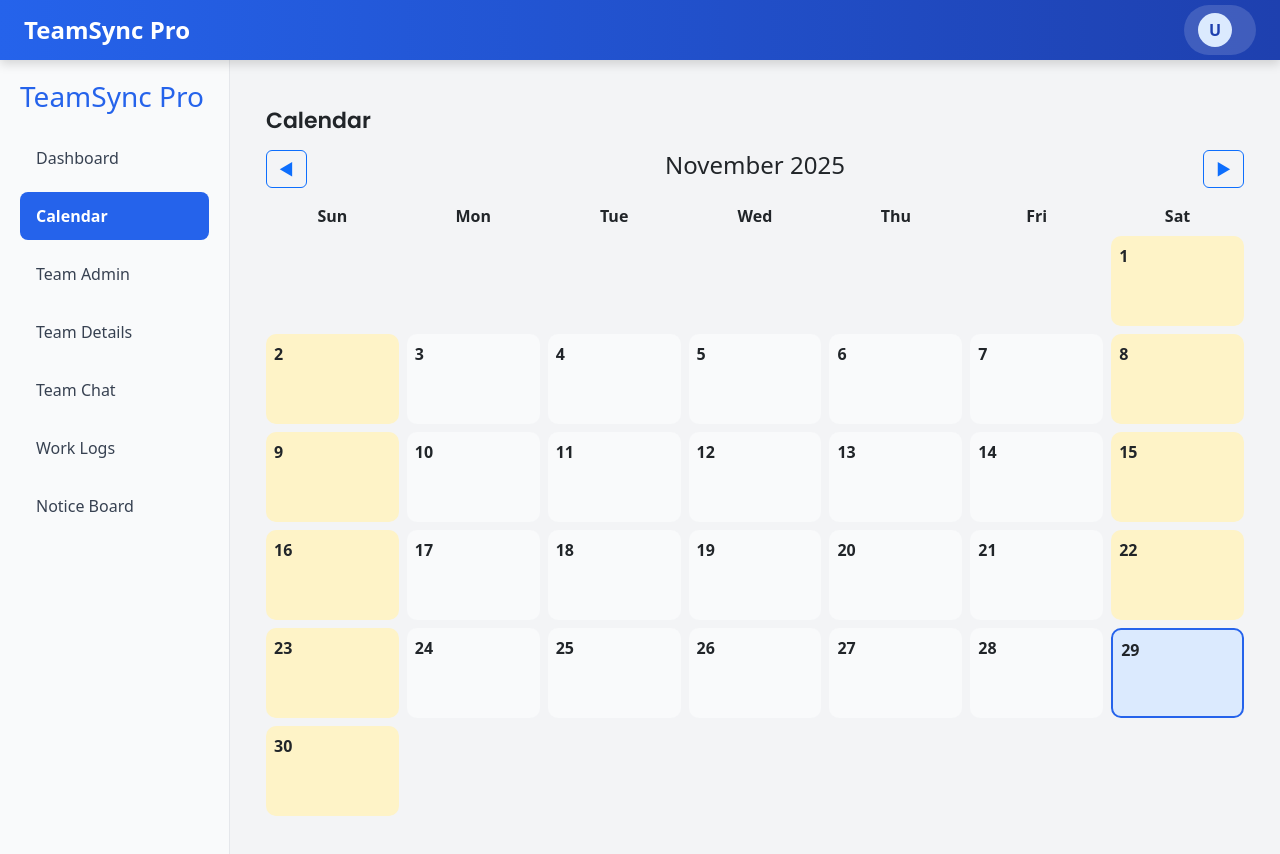
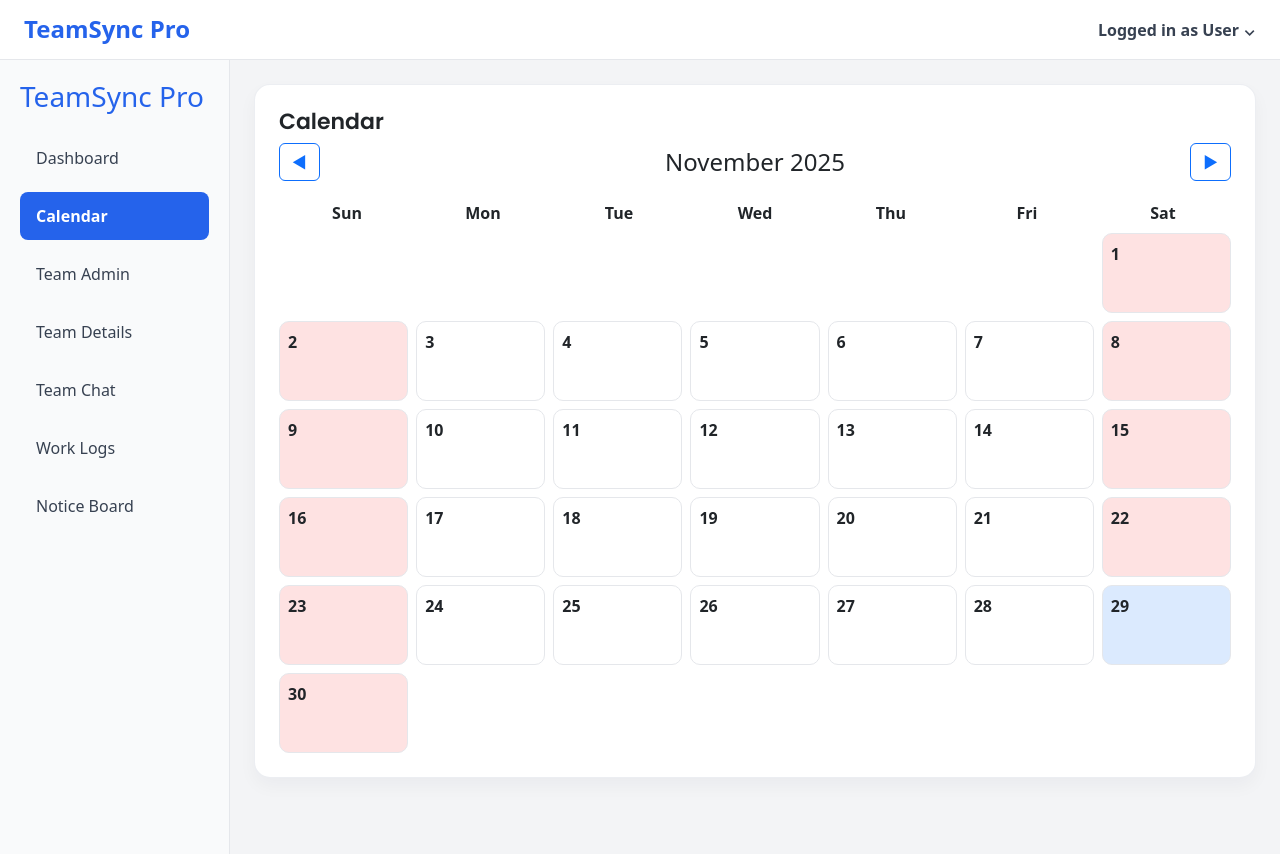
Before and after one commit to ianshusharmaa/teamsync-pro, a React (Create React App) app in the folder client/: page /app in a window 1280 px wide. Both pictures are taken after a click on the element "Calendar". Shown: the top 854 px of the page. Built offline with nearby package versions, Linux system fonts and the light colour scheme; no server answers.

Commit message:
enhance Navbar with logout confirmation and improve CalendarPage holiday management

```diff
--- a/client/src/components/Navbar.jsx
+++ b/client/src/components/Navbar.jsx
@@ -1,110 +1,93 @@
 import React, { useState } from "react";
-import { useNavigate } from "react-router-dom";
+import Swal from "sweetalert2";
 
 function Navbar() {
-  // state
+  const user = JSON.parse(localStorage.getItem("user"));
   const [open, setOpen] = useState(false);
-  const navigate = useNavigate();
 
-  // user data
-  const user = JSON.parse(localStorage.getItem("user"));
-
-  // logout
+  // logout handler
   const handleLogout = () => {
-    localStorage.clear();
-    navigate("/");
-    window.location.reload();
+    Swal.fire({
+      title: "Logout?",
+      text: "Are you sure you want to logout?",
+      icon: "warning",
+      showCancelButton: true,
+      confirmButtonText: "Yes, logout",
+      cancelButtonText: "Cancel",
+    }).then((res) => {
+      if (res.isConfirmed) {
+        localStorage.clear();
+        window.location.href = "/";
+      }
+    });
   };
 
   return (
     <div
       style={{
         height: "60px",
-        background: "linear-gradient(90deg,#2563EB,#1E40AF)",
+        background: "#ffffff",
+        borderBottom: "1px solid #E5E7EB",
+        padding: "0 24px",
         display: "flex",
         justifyContent: "space-between",
         alignItems: "center",
-        padding: "0 24px",
-        color: "white",
-        position: "sticky",
-        top: 0,
-        zIndex: 100,
-        boxShadow: "0 4px 10px rgba(0,0,0,0.15)",
       }}
     >
       {/* app name */}
-      <h4 style={{ margin: 0, fontWeight: 600 }}>TeamSync Pro</h4>
+      <h4 style={{ margin: 0, color: "#2563EB", fontWeight: 700 }}>
+        TeamSync Pro
+      </h4>
 
-      {/* user menu */}
+      {/* user dropdown */}
       <div style={{ position: "relative" }}>
         <div
           onClick={() => setOpen(!open)}
           style={{
-            display: "flex",
-            alignItems: "center",
-            gap: 10,
             cursor: "pointer",
-            background: "rgba(255,255,255,0.15)",
-            padding: "8px 14px",
-            borderRadius: "30px",
-            transition: "0.3s",
+            fontWeight: 600,
+            color: "#374151",
           }}
         >
-          <div
-            style={{
-              width: 34,
-              height: 34,
-              borderRadius: "50%",
-              background: "#DBEAFE",
-              color: "#1E40AF",
-              display: "flex",
-              alignItems: "center",
-              justifyContent: "center",
-              fontWeight: 700,
-            }}
-          >
-            {user?.fullName?.charAt(0) || "U"}
-          </div>
-
-          <span style={{ fontSize: 14 }}>{user?.fullName}</span>
+          Logged in as {user?.fullName || "User"} ⌄
         </div>
 
-        {/* dropdown */}
         {open && (
           <div
             style={{
               position: "absolute",
               right: 0,
-              top: "50px",
+              top: "40px",
               width: "200px",
-              background: "white",
-              color: "#111827",
+              background: "#ffffff",
+              border: "1px solid #E5E7EB",
               borderRadius: "10px",
-              boxShadow: "0 10px 25px rgba(0,0,0,0.2)",
+              boxShadow: "0 10px 25px rgba(0,0,0,0.08)",
               overflow: "hidden",
-              animation: "fadeIn 0.2s ease",
+              zIndex: 10,
             }}
           >
-            <div style={{ padding: "12px", borderBottom: "1px solid #E5E7EB" }}>
-              <b>{user?.fullName}</b>
-              <p style={{ fontSize: 12, color: "#6B7280", margin: 0 }}>
-                {user?.email}
-              </p>
+            <div
+              style={{
+                padding: "12px 16px",
+                cursor: "pointer",
+                borderBottom: "1px solid #E5E7EB",
+              }}
+              onClick={() =>
+                Swal.fire("Settings", "Settings page coming soon", "info")
+              }
+            >
+              ⚙ Settings
             </div>
 
             <div
-              onClick={() => {
-                setOpen(false);
-                navigate("/app/settings");
+              style={{
+                padding: "12px 16px",
+                cursor: "pointer",
+                color: "#DC2626",
+                fontWeight: 600,
               }}
-              style={menuItem}
-            >
-              ⚙️ Settings
-            </div>
-
-            <div
               onClick={handleLogout}
-              style={{ ...menuItem, color: "#DC2626" }}
             >
               🚪 Logout
             </div>
@@ -115,12 +98,4 @@ function Navbar() {
   );
 }
 
-// menu item style
-const menuItem = {
-  padding: "12px 16px",
-  cursor: "pointer",
-  transition: "0.2s",
-  fontSize: 14,
-};
-
 export default Navbar;
--- a/client/src/pages/CalendarPage.jsx
+++ b/client/src/pages/CalendarPage.jsx
@@ -1,184 +1,193 @@
 import React, { useEffect, useState } from "react";
 import Swal from "sweetalert2";
-import { API_BASE_URL } from "../api";
+
+// basic indian holidays (static)
+const INDIAN_HOLIDAYS = {
+  "01-26": "Republic Day",
+  "08-15": "Independence Day",
+  "10-02": "Gandhi Jayanti",
+};
 
 function CalendarPage() {
-  // current date
   const today = new Date();
+  const [currentMonth, setCurrentMonth] = useState(today.getMonth());
+  const [currentYear, setCurrentYear] = useState(today.getFullYear());
+  const [selectedDate, setSelectedDate] = useState(null);
+  const [holidays, setHolidays] = useState({});
 
-  // state
-  const [month, setMonth] = useState(today.getMonth());
-  const [year, setYear] = useState(today.getFullYear());
-  const [selectedDate, setSelectedDate] = useState(null);
-  const [selectedLabel, setSelectedLabel] = useState("");
+  // load saved holidays
+  useEffect(() => {
+    const saved = localStorage.getItem("calendarHolidays");
+    if (saved) setHolidays(JSON.parse(saved));
+  }, []);
 
-  // indian holidays
-  const fixedHolidays = {
-    "01-26": "Republic Day",
-    "08-15": "Independence Day",
-    "10-02": "Gandhi Jayanti",
+  // save holidays
+  useEffect(() => {
+    localStorage.setItem("calendarHolidays", JSON.stringify(holidays));
+  }, [holidays]);
+
+  const daysInMonth = new Date(currentYear, currentMonth + 1, 0).getDate();
+  const firstDay = new Date(currentYear, currentMonth, 1).getDay();
+
+  // check today
+  const isToday = (d) =>
+    d === today.getDate() &&
+    currentMonth === today.getMonth() &&
+    currentYear === today.getFullYear();
+
+  // check weekend
+  const isWeekend = (dayIndex) => dayIndex === 0 || dayIndex === 6;
+
+  // check indian holiday
+  const isIndianHoliday = (date) => {
+    const key = `${String(currentMonth + 1).padStart(2, "0")}-${String(
+      date
+    ).padStart(2, "0")}`;
+    return INDIAN_HOLIDAYS[key];
   };
 
-  // calendar calculations
-  const firstDay = new Date(year, month, 1).getDay();
-  const totalDays = new Date(year, month + 1, 0).getDate();
+  // toggle holiday
+  const toggleHoliday = (dateKey) => {
+    Swal.fire({
+      title: holidays[dateKey] ? "Remove holiday?" : "Mark as holiday?",
+      icon: "question",
+      showCancelButton: true,
+      confirmButtonText: "Yes",
+    }).then((res) => {
+      if (res.isConfirmed) {
+        setHolidays((prev) => {
+          const copy = { ...prev };
+          if (copy[dateKey]) delete copy[dateKey];
+          else copy[dateKey] = true;
+          return copy;
+        });
+      }
+    });
+  };
 
   // month name
-  const monthName = new Date(year, month).toLocaleString("default", {
-    month: "long",
-  });
-
-  // handle date click
-  const handleSelect = (day) => {
-    const d = new Date(year, month, day);
-    setSelectedDate(`${year}-${month + 1}-${day}`);
-    setSelectedLabel(
-      d.toLocaleDateString("en-IN", {
-        weekday: "long",
-        day: "numeric",
-        month: "long",
-        year: "numeric",
-      })
-    );
-  };
-
-  // mark holiday with confirm
-  const markHoliday = async () => {
-    const confirm = await Swal.fire({
-      title: "Mark Holiday?",
-      text: selectedLabel,
-      icon: "warning",
-      showCancelButton: true,
-      confirmButtonText: "Yes, mark",
-    });
-
-    if (!confirm.isConfirmed) return;
-
-    try {
-      const token = localStorage.getItem("token");
-
-      // save holiday
-      await fetch(`${API_BASE_URL}/api/calendar/holiday`, {
-        method: "POST",
-        headers: {
-          "Content-Type": "application/json",
-          Authorization: `Bearer ${token}`,
-        },
-        body: JSON.stringify({ date: selectedDate }),
-      });
-
-      // auto notice
-      await fetch(`${API_BASE_URL}/api/notice/auto`, {
-        method: "POST",
-        headers: {
-          "Content-Type": "application/json",
-          Authorization: `Bearer ${token}`,
-        },
-        body: JSON.stringify({
-          title: "Holiday Declared",
-          message: `${selectedLabel} is marked as holiday.`,
-        }),
-      });
-
-      Swal.fire("Done", "Holiday + Notice created", "success");
-    } catch {
-      Swal.fire("Error", "Server issue", "error");
-    }
-  };
+  const monthName = new Date(currentYear, currentMonth).toLocaleString(
+    "default",
+    { month: "long" }
+  );
 
   return (
-    <div className="container mt-4">
+    <div className="ts-card p-4">
       <h2 className="ts-page-title">Calendar</h2>
 
-      {/* month header */}
-      <div className="d-flex justify-content-between align-items-center mt-3">
-        <button className="btn btn-outline-primary" onClick={() => setMonth(month - 1)}>
+      {/* header */}
+      <div
+        style={{
+          display: "flex",
+          justifyContent: "space-between",
+          alignItems: "center",
+          marginBottom: 20,
+        }}
+      >
+        <button
+          className="btn btn-outline-primary"
+          onClick={() =>
+            setCurrentMonth((prev) => (prev === 0 ? 11 : prev - 1))
+          }
+        >
           ◀
         </button>
-        <h4>{monthName} {year}</h4>
-        <button className="btn btn-outline-primary" onClick={() => setMonth(month + 1)}>
+
+        <h4 style={{ margin: 0 }}>
+          {monthName} {currentYear}
+        </h4>
+
+        <button
+          className="btn btn-outline-primary"
+          onClick={() =>
+            setCurrentMonth((prev) => (prev === 11 ? 0 : prev + 1))
+          }
+        >
           ▶
         </button>
       </div>
 
-      {/* week header */}
-      <div className="calendar-grid mt-3">
-        {["Sun","Mon","Tue","Wed","Thu","Fri","Sat"].map((d) => (
-          <div key={d} className="calendar-head">{d}</div>
+      {/* week days */}
+      <div
+        style={{
+          display: "grid",
+          gridTemplateColumns: "repeat(7, 1fr)",
+          textAlign: "center",
+          fontWeight: 600,
+          marginBottom: 8,
+        }}
+      >
+        {["Sun", "Mon", "Tue", "Wed", "Thu", "Fri", "Sat"].map((d) => (
+          <div key={d}>{d}</div>
+        ))}
+      </div>
+
+      {/* calendar grid */}
+      <div
+        style={{
+          display: "grid",
+          gridTemplateColumns: "repeat(7, 1fr)",
+          gap: 8,
+        }}
+      >
+        {[...Array(firstDay)].map((_, i) => (
+          <div key={`empty-${i}`} />
         ))}
 
-        {/* empty cells */}
-        {Array(firstDay).fill(0).map((_, i) => <div key={i}></div>)}
+        {[...Array(daysInMonth)].map((_, i) => {
+          const date = i + 1;
+          const dayIndex = (firstDay + i) % 7;
+          const key = `${currentYear}-${currentMonth + 1}-${date}`;
 
-        {/* days */}
-        {Array.from({ length: totalDays }, (_, i) => {
-          const day = i + 1;
-          const dateObj = new Date(year, month, day);
-          const isToday =
-            dateObj.toDateString() === today.toDateString();
-          const isWeekend =
-            dateObj.getDay() === 0 || dateObj.getDay() === 6;
+          const weekend = isWeekend(dayIndex);
+          const indianHoliday = isIndianHoliday(date);
+          const customHoliday = holidays[key];
 
-          const key = `${String(month + 1).padStart(2, "0")}-${String(day).padStart(2, "0")}`;
+          let bg = "#ffffff";
+          if (weekend) bg = "#FEE2E2";
+          if (customHoliday || indianHoliday) bg = "#FECACA";
+          if (isToday(date)) bg = "#DBEAFE";
 
           return (
             <div
-              key={day}
-              onClick={() => handleSelect(day)}
-              className={`cell ${isWeekend ? "weekend" : ""} ${isToday ? "today" : ""}`}
+              key={key}
+              onClick={() => {
+                setSelectedDate(key);
+                toggleHoliday(key);
+              }}
+              style={{
+                height: 80,
+                borderRadius: 10,
+                padding: 8,
+                cursor: "pointer",
+                background: bg,
+                border: "1px solid #E5E7EB",
+              }}
             >
-              <b>{day}</b>
-              {fixedHolidays[key] && <small>{fixedHolidays[key]}</small>}
+              <div style={{ fontWeight: 600 }}>{date}</div>
+              {indianHoliday && (
+                <small style={{ color: "#991B1B" }}>
+                  {indianHoliday}
+                </small>
+              )}
+              {customHoliday && (
+                <small style={{ color: "#991B1B" }}>Holiday</small>
+              )}
             </div>
           );
         })}
       </div>
 
-      {/* selected info */}
+      {/* selected day info */}
       {selectedDate && (
         <div className="ts-card p-3 mt-4">
-          <h5>{selectedLabel}</h5>
-          <button className="btn btn-danger mt-2" onClick={markHoliday}>
-            Mark as Holiday + Notify
-          </button>
+          <h5>Day Summary</h5>
+          <p className="text-muted">
+            Selected date: <b>{selectedDate}</b>
+          </p>
+          <p>Team work summary will appear here.</p>
         </div>
       )}
-
-      {/* styles */}
-      <style>{`
-        .calendar-grid {
-          display: grid;
-          grid-template-columns: repeat(7, 1fr);
-          gap: 8px;
-        }
-        .calendar-head {
-          text-align: center;
-          font-weight: 600;
-        }
-        .cell {
-          height: 90px;
-          border-radius: 10px;
-          padding: 8px;
-          background: #f9fafb;
-          cursor: pointer;
-          transition: 0.2s;
-        }
-        .cell:hover {
-          background: #e0e7ff;
-        }
-        .weekend {
-          background: #fef3c7;
-        }
-        .today {
-          border: 2px solid #2563eb;
-          background: #dbeafe;
-        }
-        small {
-          display: block;
-          font-size: 11px;
-          color: #b91c1c;
-        }
-      `}</style>
     </div>
   );
 }
```
